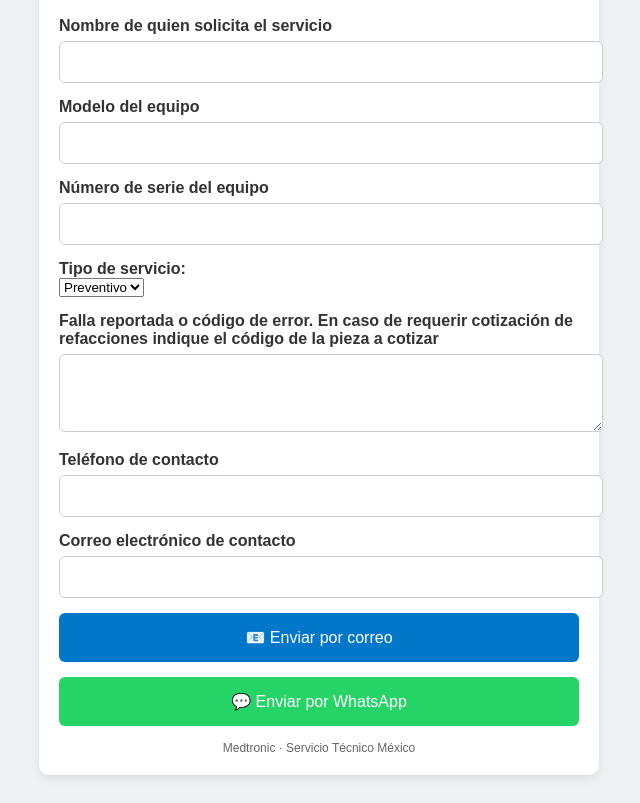
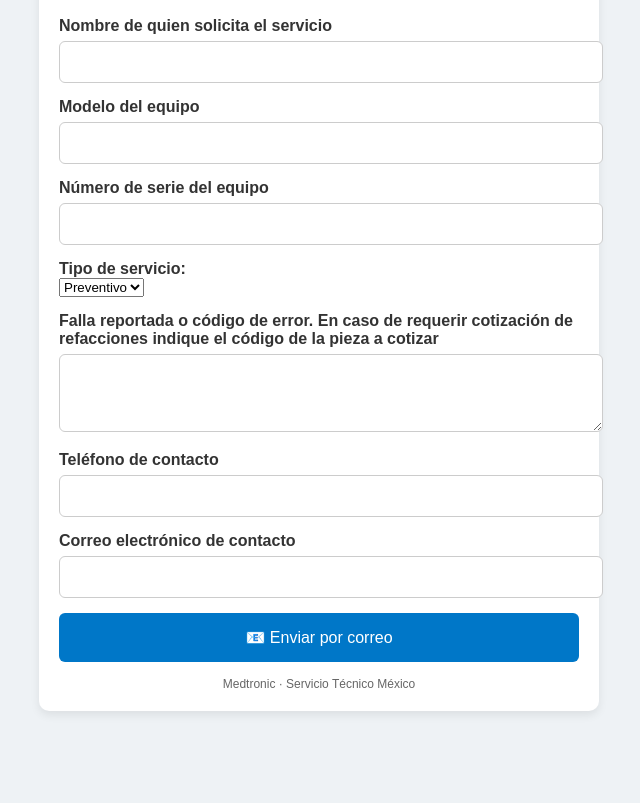
Before and after one commit to fernandoalonso21-hash/solicitud-servicio-medtronic, a plain HTML site: page index.html in a window 1280 px wide. Shown: the part 238-1041 px from the top of the page, without its empty margins (321-961 px from the left). After the commit the page ends 977 px from the top, so only its background shows below. Drawn offline with Linux system fonts and the light colour scheme.

Commit message:
Update index.html

```diff
--- a/index.html
+++ b/index.html
@@ -58,9 +58,6 @@ button {
 .email {
   background-color: #0077C8;
 }
-.whatsapp {
-  background-color: #25D366;
-}
 .footer {
   text-align: center;
   font-size: 12px;
@@ -106,7 +103,7 @@ button {
   <input id="correo" type="email" required>
 
    <button class="email" onclick="enviarCorreo()">📧 Enviar por correo</button>
-  <button class="whatsapp" onclick="enviarWhatsApp()">💬 Enviar por WhatsApp</button>
+
 
 
 
@@ -151,11 +148,6 @@ function enviarCorreo() {
   window.location.href =
     `mailto:rs.st-mexico@medtronic.com?subject=${encodeURIComponent(asunto)}&body=${cuerpo}`;
 }
-
-function enviarWhatsApp() {
-  const mensaje = encodeURIComponent(generarMensaje());
-  window.location.href = `https://wa.me/?text=${mensaje}`;
-}
 </script>
 
 </body>
```
